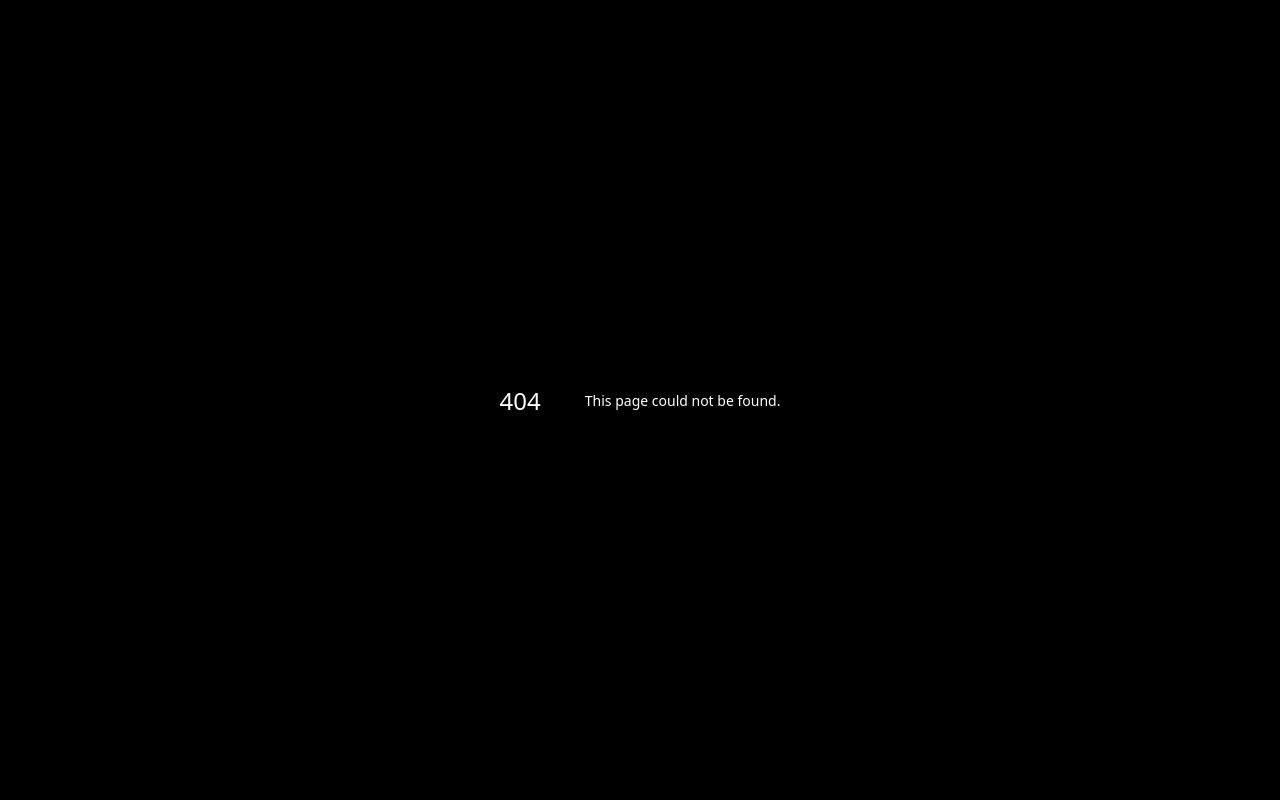
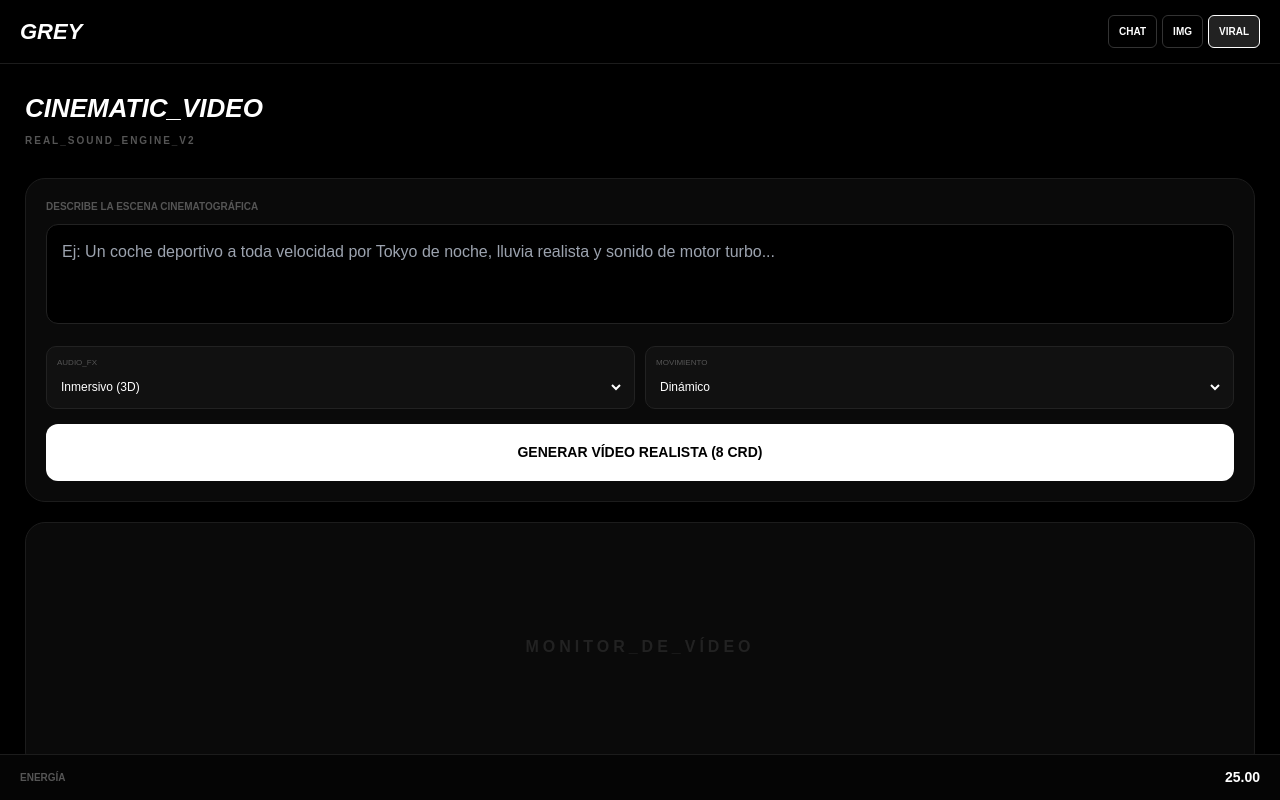
Before and after one commit to capitamweed1205-pixel/grey-ia, a Next.js app: page /app/video in a window 1280 px wide. Before the commit this address had no page. Built offline with nearby package versions, Linux system fonts and the light colour scheme.

Commit message:
Create VideoPage component for video generation

```diff
--- /dev/null
+++ b/app/(dashboard)/app/(dashboard)/video/page.tsx
@@ -0,0 +1,78 @@
+"use client"
+import { useState } from 'react';
+
+export default function VideoPage() {
+  const [generating, setGenerating] = useState(false);
+  const [videoDone, setVideoDone] = useState(false);
+
+  const handleVideo = () => {
+    setGenerating(true);
+    setVideoDone(false);
+    setTimeout(() => {
+      setGenerating(false);
+      setVideoDone(true);
+    }, 5000);
+  };
+
+  return (
+    <div style={{ padding: '25px', backgroundColor: '#000', minHeight: '100%', fontFamily: 'sans-serif' }}>
+      <h2 style={{ fontSize: '26px', fontWeight: '900', fontStyle: 'italic', margin: '0 0 5px 0', color: '#fff' }}>CINEMATIC_VIDEO</h2>
+      <p style={{ color: '#555', fontSize: '10px', letterSpacing: '2px', marginBottom: '30px', fontWeight: 'bold' }}>REAL_SOUND_ENGINE_V2</p>
+
+      <div style={{ display: 'flex', flexDirection: 'column', gap: '20px' }}>
+        {/* PANEL DE CONTROL */}
+        <div style={{ backgroundColor: '#0a0a0a', border: '1px solid #1c1c1c', padding: '20px', borderRadius: '20px' }}>
+          <label style={{ display: 'block', fontSize: '10px', color: '#555', fontWeight: 'bold', marginBottom: '10px' }}>DESCRIBE LA ESCENA CINEMATOGRÁFICA</label>
+          <textarea
+            style={{ width: '100%', height: '100px', backgroundColor: '#000', border: '1px solid #222', borderRadius: '12px', color: '#fff', padding: '15px', fontSize: '16px', outline: 'none', marginBottom: '15px', resize: 'none', boxSizing: 'border-box' }}
+            placeholder="Ej: Un coche deportivo a toda velocidad por Tokyo de noche, lluvia realista y sonido de motor turbo..."
+          />
+
+          <div style={{ display: 'flex', gap: '10px', marginBottom: '15px' }}>
+            <div style={{ flex: 1, backgroundColor: '#111', padding: '10px', borderRadius: '10px', border: '1px solid #222' }}>
+              <p style={{ fontSize: '8px', color: '#555', margin: '0 0 5px 0' }}>AUDIO_FX</p>
+              <select style={{ width: '100%', background: 'none', color: '#fff', border: 'none', fontSize: '12px', outline: 'none' }}>
+                <option>Inmersivo (3D)</option>
+                <option>Sonido Ambiente</option>
+                <option>Solo Música</option>
+              </select>
+            </div>
+            <div style={{ flex: 1, backgroundColor: '#111', padding: '10px', borderRadius: '10px', border: '1px solid #222' }}>
+              <p style={{ fontSize: '8px', color: '#555', margin: '0 0 5px 0' }}>MOVIMIENTO</p>
+              <select style={{ width: '100%', background: 'none', color: '#fff', border: 'none', fontSize: '12px', outline: 'none' }}>
+                <option>Dinámico</option>
+                <option>Cámara Lenta</option>
+                <option>Zoom In</option>
+              </select>
+            </div>
+          </div>
+
+          <button
+            onClick={handleVideo}
+            style={{ width: '100%', backgroundColor: '#fff', color: '#000', padding: '18px', borderRadius: '12px', fontWeight: '900', border: 'none', fontSize: '14px', cursor: 'pointer' }}
+          >
+            {generating ? 'RENDERIZANDO VÍDEO Y AUDIO...' : 'GENERAR VÍDEO REALISTA (8 CRD)'}
+          </button>
+        </div>
+
+        {/* PREVISUALIZACIÓN */}
+        <div style={{ height: '250px', backgroundColor: '#0a0a0a', border: '1px solid #1c1c1c', borderRadius: '20px', display: 'flex', alignItems: 'center', justifyContent: 'center', overflow: 'hidden', position: 'relative' }}>
+          {generating ? (
+            <div style={{ textAlign: 'center' }}>
+              <div style={{ width: '40px', height: '40px', border: '3px solid #222', borderTopColor: '#fff', borderRadius: '50%', animation: 'spin 1s linear infinite', margin: '0 auto 15px' }}></div>
+              <p style={{ color: '#fff', fontSize: '10px', fontWeight: 'bold', letterSpacing: '2px' }}>PROCESANDO PÍXELES Y ONDAS DE SONIDO...</p>
+            </div>
+          ) : videoDone ? (
+            <div style={{ width: '100%', height: '100%', backgroundColor: '#111', display: 'flex', flexDirection: 'column', alignItems: 'center', justifyContent: 'center' }}>
+               <p style={{ color: '#fff', fontWeight: 'bold' }}>▶ VÍDEO_GENERADO_CON_ÉXITO.MP4</p>
+               <button style={{ marginTop: '15px', backgroundColor: '#222', color: '#fff', border: '1px solid #444', padding: '10px 20px', borderRadius: '8px', fontSize: '12px' }}>DESCARGAR VÍDEO</button>
+            </div>
+          ) : (
+            <p style={{ color: '#222', fontWeight: '900', letterSpacing: '4px' }}>MONITOR_DE_VÍDEO</p>
+          )}
+        </div>
+      </div>
+      <style>{`@keyframes spin { to { transform: rotate(360deg); } }`}</style>
+    </div>
+  );
+}
```
